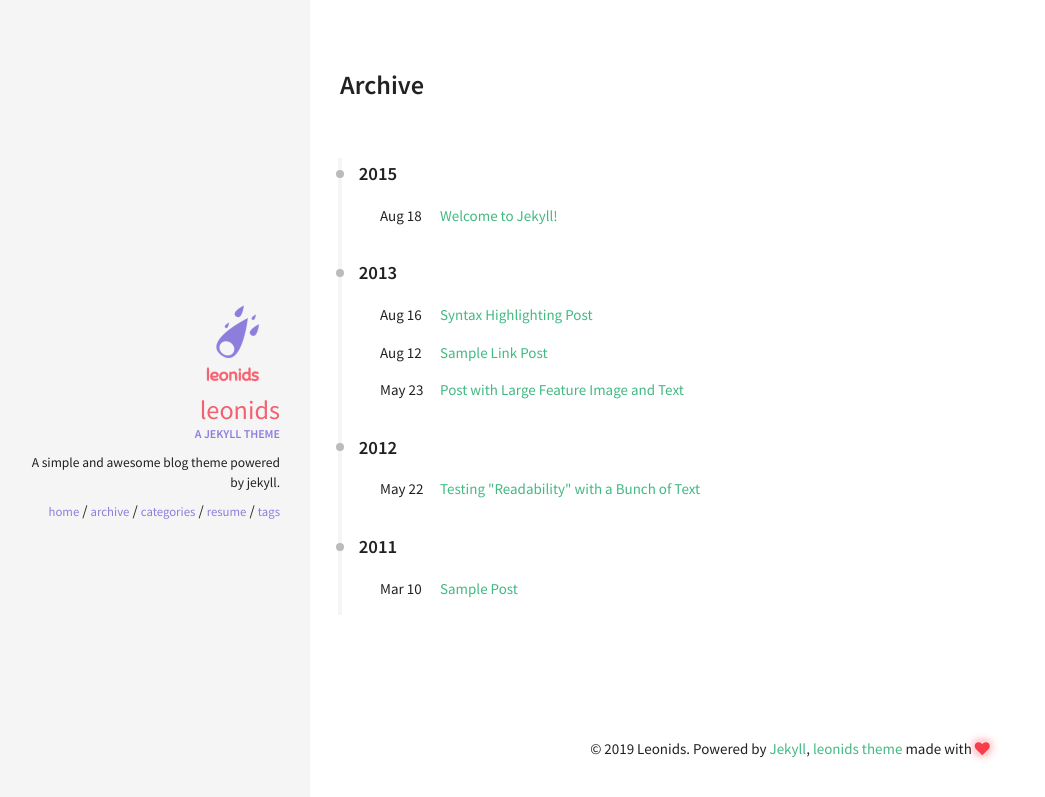
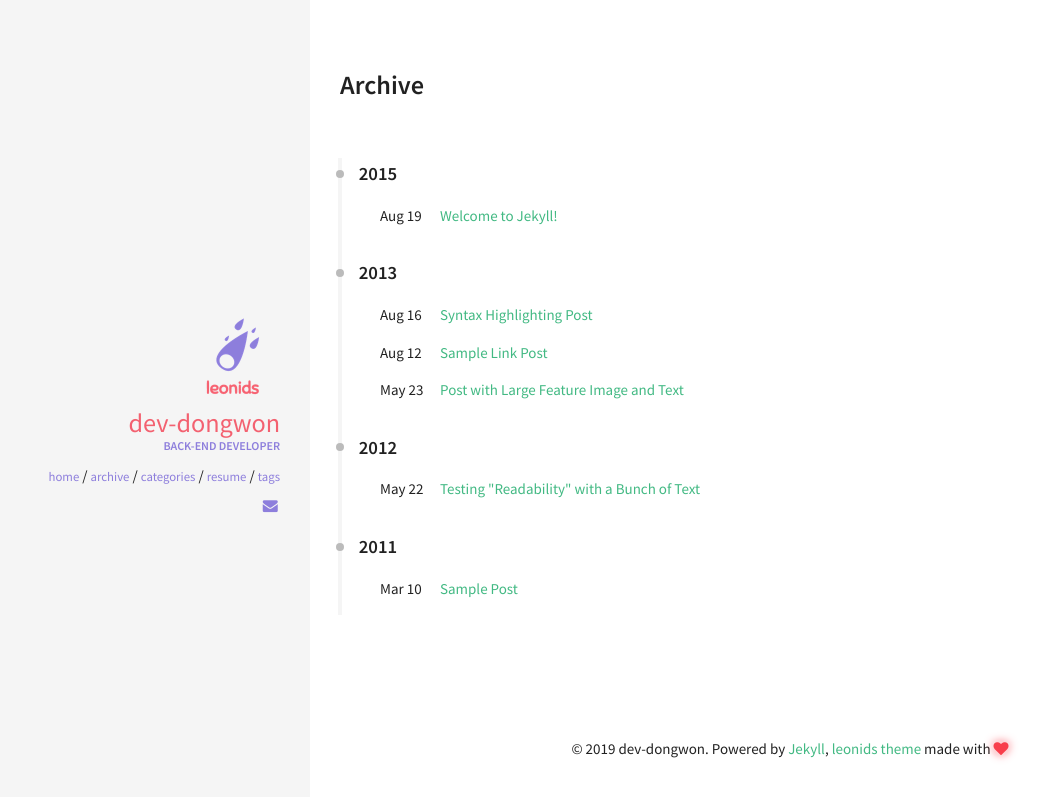
Before and after one commit to dev-dongwon/dev-dongwon.github.io, a Jekyll site: the page built from archive.html, in a window 1280 px wide. Shown: the top 797 px of the page, without its empty margins (10-1055 px from the left). Built offline with Jekyll 4.4.1, drawn with Linux system fonts in a browser that asks for light colours.

Commit message:
Modified : config 개인 설정 변경

```diff
--- a/_config.yml
+++ b/_config.yml
@@ -3,18 +3,18 @@
 # Site wide configuration
 ####################################
 #
-title: Leonids
-email:
-description: A simple and awesome blog theme powered by jekyll.
+title: 개발항해일지
+email: dev.dongwonkim@gmail.com
+description: 개발이라는 바다를 항해하며 꿈꾸고 기록하는 공간입니다
 url: # the base hostname & protocol for your site
-keywords: ["blog", "jekyll"]
+keywords: ["blog", "jekyll", "개발", "개발 블로그", "developer", "javascript"]
 
 #
 ###################################
 # Jekyll configuration
 ####################################
 #
-timezone:          Europe/Paris
+timezone:          Asia/Seoul
 markdown:          kramdown
 highlighter:       rouge
 excerpt_separator: <!--more-->
@@ -33,11 +33,11 @@ kramdown:
 ####################################
 #
 owner:
-  name: Leonids
+  name: dev-dongwon
   avatar: leonids-logo.png
-  job: "A jekyll theme"
-  bio: "A simple and awesome blog theme powered by jekyll."
-  email:
+  job: "Back-End Developer"
+  bio: ""
+  email: dev.dongwonkim@gmail.com
   disqus-shortname:
   twitter: #username
   facebook: #username
```
